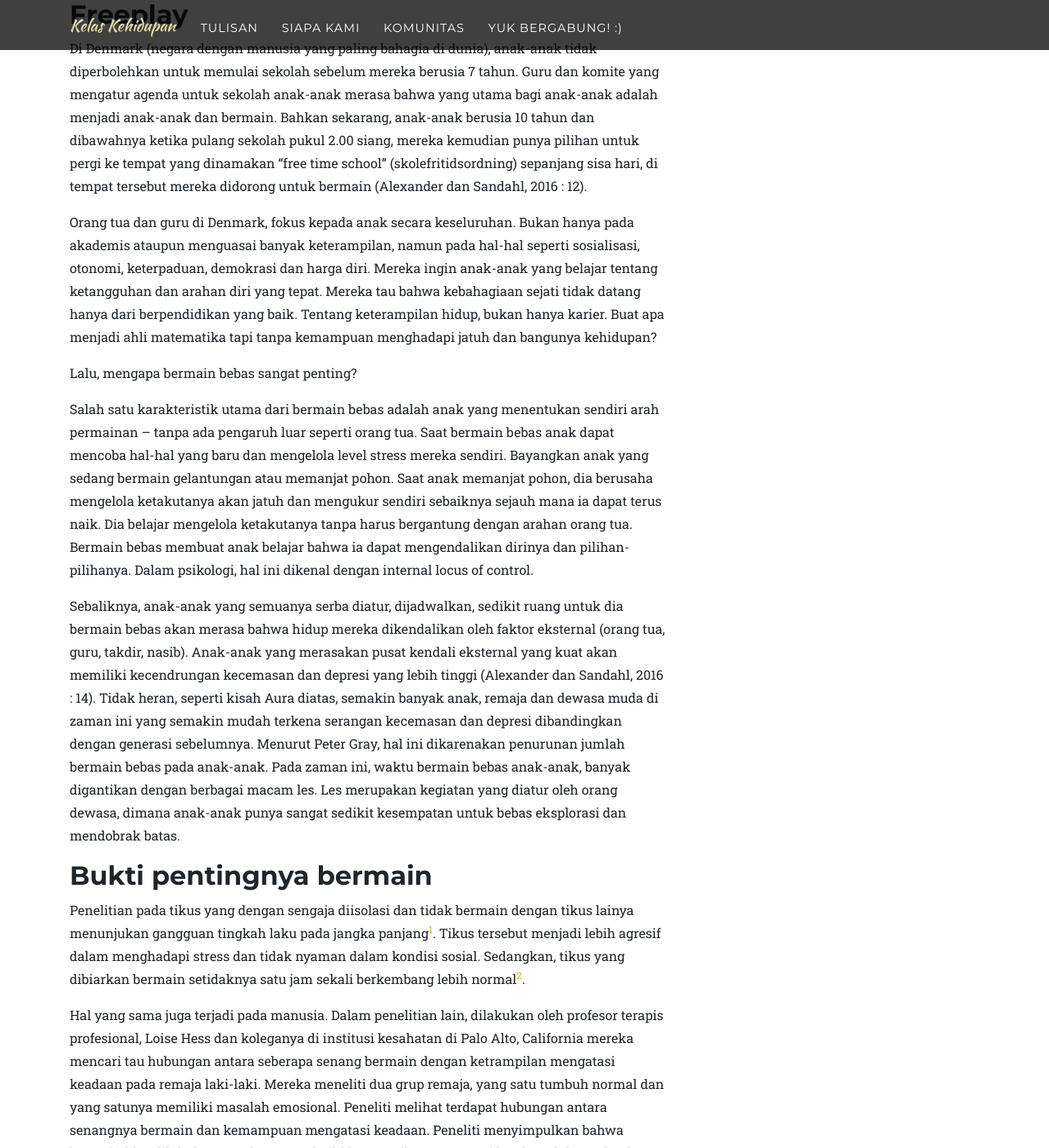
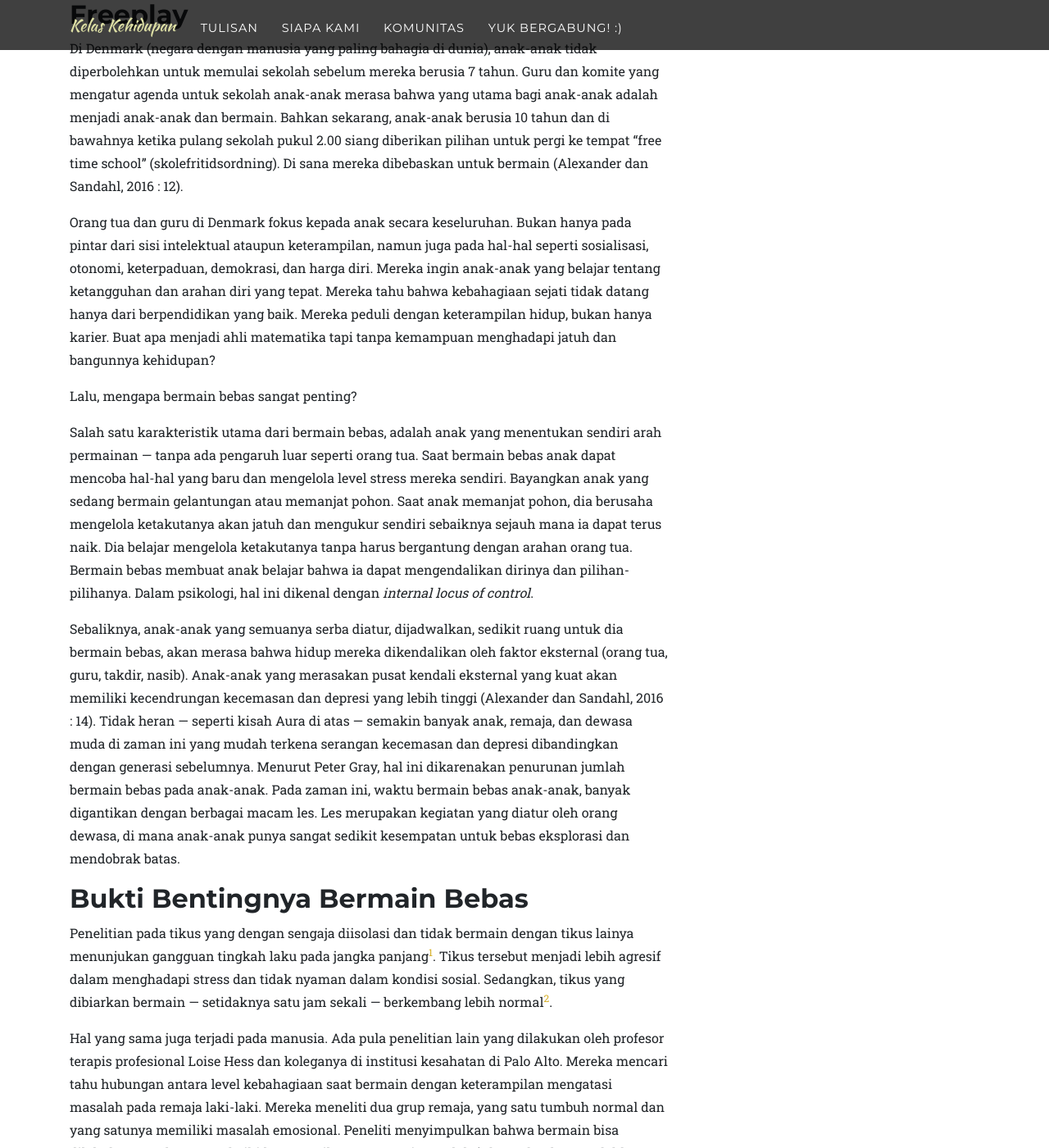
Before and after one commit to KelasKehidupan/kelaskehidupan.github.io, a Jekyll site: the page built from _posts/2020-05-31-bermain-bebas-menciptakan-anak-yang-bahagia-dan-tangguh.md, in a window 1280 px wide and 1400 px high, scrolled down 1058 px. Shown: the whole window at 82% size. Built offline with Jekyll 4.4.1, drawn with Linux system fonts in a browser that asks for light colours; some web fonts are replaced; some of the changed text lies outside the part shown.

Commit message:
Setelah diedit Rizky

```diff
--- a/_posts/2020-05-31-bermain-bebas-menciptakan-anak-yang-bahagia-dan-tangguh.md
+++ b/_posts/2020-05-31-bermain-bebas-menciptakan-anak-yang-bahagia-dan-tangguh.md
@@ -13,45 +13,46 @@ goal: >-
 ---
 Aura adalah seorang anak yang dibesarkan oleh orang tua yang sangat peduli dengan kesuksesanya. Sedari kecil, Aura sudah dimasukan berbagai macam les. Mulai dari les menyanyi, bermain biola, menari, calistung. Pada umur 3 tahun Aura sudah bisa membaca dan menulis. Orang tua Aura, ingin ia percaya diri, sering kali ia didorong untuk ikut lomba. Hingga bahkan ia mengikuti lomba menyanyi di TV dan terpilih menjadi finalist.
 
-Namun, Aura sebenarnya sangat stress karena itu semua. Saat dia di sekolah dasar, dia mengalami sakit perut yang tak kunjung sembuh. Banyak dokter telah ia kunjungi, namun tak terlihat ada yang aneh dalam tubuh Aura. Hingga, ia datang ke dokter ahli di RSCM. Dokter tersebut hanya mengetuk perutnya pelan dan mengatakan, "istirahat saja di hotel ya, istirahat penuh, liburan." Dokter tersebut mengatakan bahwa sakit perut Aura karena stress. Bahkan hingga hari ini, saat ia telah menginjak 27 tahun, setiap kali ia cemas dan takut, sakit perut itu melandanya. Menurut Aura, tekanan masa kecilnya membuat ia tidak bisa 'dimarahin' atau 'mendapat tekanan berat'. Jika dalam tekanan, sakitnya akan kambuh dan dia akan butuh waktu untuk menghilang dulu.
+Namun, Aura sebenarnya sangat stress karena itu semua. Saat dia di sekolah dasar, dia mengalami sakit perut yang tak kunjung sembuh. Banyak dokter telah ia kunjungi, namun tak terlihat ada yang aneh dalam tubuh Aura. Hingga ia datang ke dokter ahli di RSCM. Dokter tersebut hanya mengetuk perutnya pelan dan mengatakan, "istirahat saja di hotel ya, istirahat penuh, liburan." Dokter tersebut mengatakan bahwa sakit perut Aura karena stress. Bahkan hingga hari ini, saat ia telah menginjak 27 tahun, setiap kali ia cemas dan takut sakit perut itu melandanya. Menurut Aura, tekanan masa kecilnya membuat ia tidak bisa 'dimarahin' atau 'mendapat tekanan berat'. Jika dalam tekanan, sakitnya akan kambuh dan dia akan butuh waktu untuk menghilang dulu.
 
 Mendengar cerita Aura, mengingatkan saya akan salah satu buku parenting: The Danish way of Parenting (Rahasia orang Denmark membesarkan anak). Poin pertama dari buku tersebut menekankan pentingnya Free Play (Bermain bebas). Secara singkat, bermain bebas akan membuat anak anda menjadi tangguh dalam menghadapi stress di masa dewasanya. Mereka akan berkembang menjadi anak yang sukses dan bahagia. Sedangkan sebaliknya, seperti Aura, terbatasnya waktu bermain bebas pada anak akan meningkatkan kecemasan, depresi, dan gangguan pemusaran perhatian. Lalu, permainan seperti apa yang berguna bagi anak-anak? Bagaimana bermain bisa mempengaruhi perkembangan mental anak? Kita akan menjawab pertanyaan itu semua pada artikel ini.
 
 ## Freeplay
 
-Di Denmark (negara dengan manusia yang paling bahagia di dunia), anak-anak tidak diperbolehkan untuk memulai sekolah sebelum mereka berusia 7 tahun. Guru dan komite yang mengatur agenda untuk sekolah anak-anak merasa bahwa yang utama bagi anak-anak adalah menjadi anak-anak dan bermain. Bahkan sekarang, anak-anak berusia 10 tahun dan dibawahnya ketika pulang sekolah pukul 2.00 siang,  mereka kemudian punya pilihan untuk pergi ke tempat yang dinamakan "free time school" (skolefritidsordning) sepanjang sisa hari, di tempat tersebut mereka didorong untuk bermain (Alexander dan Sandahl, 2016 : 12).
+Di Denmark (negara dengan manusia yang paling bahagia di dunia), anak-anak tidak diperbolehkan untuk memulai sekolah sebelum mereka berusia 7 tahun. Guru dan komite yang mengatur agenda untuk sekolah anak-anak merasa bahwa yang utama bagi anak-anak adalah menjadi anak-anak dan bermain. Bahkan sekarang, anak-anak berusia 10 tahun dan di bawahnya ketika pulang sekolah pukul 2.00 siang diberikan pilihan untuk pergi ke tempat "free time school" (skolefritidsordning). Di sana mereka dibebaskan untuk bermain (Alexander dan Sandahl, 2016 : 12).
 
-Orang tua dan guru di Denmark, fokus kepada anak secara keseluruhan. Bukan hanya pada akademis ataupun menguasai banyak keterampilan, namun pada hal-hal seperti sosialisasi, otonomi, keterpaduan, demokrasi dan harga diri. Mereka ingin anak-anak yang belajar tentang ketangguhan dan arahan diri yang tepat. Mereka tau bahwa kebahagiaan sejati tidak datang hanya dari berpendidikan yang baik. Tentang keterampilan hidup, bukan hanya karier. Buat apa menjadi ahli matematika tapi tanpa kemampuan menghadapi jatuh dan bangunya kehidupan?
+Orang tua dan guru di Denmark fokus kepada anak secara keseluruhan. Bukan hanya pada pintar dari sisi intelektual ataupun keterampilan, namun juga pada hal-hal seperti sosialisasi, otonomi, keterpaduan, demokrasi, dan harga diri. Mereka ingin anak-anak yang belajar tentang ketangguhan dan arahan diri yang tepat. Mereka tahu bahwa kebahagiaan sejati tidak datang hanya dari berpendidikan yang baik. Mereka peduli dengan keterampilan hidup, bukan hanya karier. Buat apa menjadi ahli matematika tapi tanpa kemampuan menghadapi jatuh dan bangunnya kehidupan?
 
 Lalu, mengapa bermain bebas sangat penting?
 
-Salah satu karakteristik utama dari bermain bebas adalah anak yang menentukan sendiri arah permainan -- tanpa ada pengaruh luar seperti orang tua. Saat bermain bebas anak dapat mencoba hal-hal yang baru dan mengelola level stress mereka sendiri. Bayangkan anak yang sedang bermain gelantungan atau memanjat pohon. Saat anak memanjat pohon, dia berusaha mengelola ketakutanya akan jatuh dan mengukur sendiri sebaiknya sejauh mana ia dapat terus naik. Dia belajar mengelola ketakutanya tanpa harus bergantung dengan arahan orang tua. Bermain bebas membuat anak belajar bahwa ia dapat mengendalikan dirinya dan pilihan-pilihanya. Dalam psikologi, hal ini dikenal dengan internal locus of control.
+Salah satu karakteristik utama dari bermain bebas, adalah anak yang menentukan sendiri arah permainan &mdash; tanpa ada pengaruh luar seperti orang tua. Saat bermain bebas anak dapat mencoba hal-hal yang baru dan mengelola level stress mereka sendiri. Bayangkan anak yang sedang bermain gelantungan atau memanjat pohon. Saat anak memanjat pohon, dia berusaha mengelola ketakutanya akan jatuh dan mengukur sendiri sebaiknya sejauh mana ia dapat terus naik. Dia belajar mengelola ketakutanya tanpa harus bergantung dengan arahan orang tua. Bermain bebas membuat anak belajar bahwa ia dapat mengendalikan dirinya dan pilihan-pilihanya. Dalam psikologi, hal ini dikenal dengan _internal locus of control_.
 
-Sebaliknya, anak-anak yang semuanya serba diatur, dijadwalkan, sedikit ruang untuk dia bermain bebas akan merasa bahwa hidup mereka dikendalikan oleh faktor eksternal (orang tua, guru, takdir, nasib). Anak-anak yang merasakan pusat kendali eksternal yang kuat akan memiliki kecendrungan kecemasan dan depresi yang lebih tinggi (Alexander dan Sandahl, 2016 : 14). Tidak heran, seperti kisah Aura diatas, semakin banyak anak, remaja dan dewasa muda di zaman ini yang semakin mudah terkena serangan kecemasan dan depresi dibandingkan dengan generasi sebelumnya. Menurut Peter Gray, hal ini dikarenakan penurunan jumlah bermain bebas pada anak-anak. Pada zaman ini, waktu bermain bebas anak-anak, banyak digantikan dengan berbagai macam les. Les merupakan kegiatan yang diatur oleh orang dewasa, dimana anak-anak punya sangat sedikit kesempatan untuk bebas eksplorasi dan mendobrak batas.
+Sebaliknya, anak-anak yang semuanya serba diatur, dijadwalkan, sedikit ruang untuk dia bermain bebas, akan merasa bahwa hidup mereka dikendalikan oleh faktor eksternal (orang tua, guru, takdir, nasib). Anak-anak yang merasakan pusat kendali eksternal yang kuat akan memiliki kecendrungan kecemasan dan depresi yang lebih tinggi (Alexander dan Sandahl, 2016 : 14). Tidak heran &mdash; seperti kisah Aura di atas &mdash; semakin banyak anak, remaja, dan dewasa muda di zaman ini yang mudah terkena serangan kecemasan dan depresi dibandingkan dengan generasi sebelumnya. Menurut Peter Gray, hal ini dikarenakan penurunan jumlah bermain bebas pada anak-anak. Pada zaman ini, waktu bermain bebas anak-anak, banyak digantikan dengan berbagai macam les. Les merupakan kegiatan yang diatur oleh orang dewasa, di mana anak-anak punya sangat sedikit kesempatan untuk bebas eksplorasi dan mendobrak batas.
 
-## Bukti pentingnya bermain
+## Bukti Bentingnya Bermain Bebas
 
-Penelitian pada tikus yang dengan sengaja diisolasi dan tidak bermain dengan tikus lainya menunjukan gangguan tingkah laku pada jangka panjang[^tikus1]. Tikus tersebut menjadi lebih agresif dalam menghadapi stress dan tidak nyaman dalam kondisi sosial. Sedangkan, tikus yang dibiarkan bermain setidaknya satu jam sekali berkembang lebih normal[^tikus2].
+Penelitian pada tikus yang dengan sengaja diisolasi dan tidak bermain dengan tikus lainya menunjukan gangguan tingkah laku pada jangka panjang[^tikus1]. Tikus tersebut menjadi lebih agresif dalam menghadapi stress dan tidak nyaman dalam kondisi sosial. Sedangkan, tikus yang dibiarkan bermain &mdash; setidaknya satu jam sekali &mdash; berkembang lebih normal[^tikus2].
 
 [^tikus1]: Hol, Van Den Berg, Van Ree, and Spruijt 1999; Van den Berg, Hol, Van Ree, Spruijt, Everts, and Koolhaas 1999.
 [^tikus2]: LaFreniere, 2011.
 
-Hal yang sama juga terjadi pada manusia. Dalam penelitian lain, dilakukan oleh profesor terapis profesional, Loise Hess dan koleganya di institusi kesahatan di Palo Alto, California mereka mencari tau hubungan antara seberapa senang bermain dengan ketrampilan mengatasi keadaan pada remaja laki-laki. Mereka meneliti dua grup remaja, yang satu tumbuh normal dan yang satunya memiliki masalah emosional. Peneliti melihat terdapat hubungan antara senangnya bermain dan kemampuan mengatasi keadaan. Peneliti menyimpulkan bahwa bermain bisa dilakukan untuk memperbaiki ketrampilan mengatasi keadaan (Alexander dan Sandahl, 2016 : 14).
+Hal yang sama juga terjadi pada manusia. Ada pula penelitian lain yang dilakukan oleh profesor terapis profesional Loise Hess dan koleganya di institusi kesahatan di Palo Alto. Mereka mencari tahu hubungan antara level kebahagiaan saat bermain dengan keterampilan mengatasi masalah pada remaja laki-laki. Mereka meneliti dua grup remaja, yang satu tumbuh normal dan yang satunya memiliki masalah emosional. Peneliti menyimpulkan bahwa bermain bisa dilakukan untuk memperbaiki keterampilan mengatasi masalah (Alexander dan Sandahl, 2016 : 14).
 
-Penelitian serupa juga muncul, di pusat perkembangan prasekolah di Massachusetts, peneliti mengukur hubungan playfulness dan coping inventory. Hasil penelitian menunjukan bahwa semakin banyak mereka bermain-- mereka menjadi lebih baik dalam mempelajari ketrampilan sosial dan mengatasi keadaan(Alexander dan Sandahl, 2016 : 14).
+Penelitian serupa juga muncul, di pusat perkembangan prasekolah di Massachusetts, peneliti mengukur hubungan _playfulness_ dan _coping inventory_. Hasil penelitian menunjukan bahwa semakin banyak mereka bermain, mereka menjadi lebih baik dalam mempelajari ketrampilan sosial dan mengatasi keadaan (Alexander dan Sandahl, 2016 : 14).
 
-## Bagaimana efek bermain bebas ke perkembangan otak?
+## Bagaimana Efek Bermain Bebas ke Perkembangan Otak?
 
-Bermain membuat prefrontal cortex menjadi lebih besar dan lebih cepat. "Pengalaman dari bermain bebas merubah hubungan dari neurons di bagian depan otak," ucap Sergio Pellis, peneliti dari University of Lethbridge di Alberta, Canada. "dan tanpa pengalaman bermain bebas tersebut, neuron-neuron tersebut tidak akan berubah." (Sarah Punkoney, 2012)[^otak1]. Hal ini sangat penting karena prefrontal cortex merupakan bagian yang berperan penting dalam perencanaan perilaku kognitif yang kompleks, ekspresi kepribadian, pengambilan keputusan dan perilaku sosial yang benar[^otak2].
+Bermain membuat _prefrontal cortex_ menjadi lebih besar dan bekerja lebih cepat. "Pengalaman dari bermain bebas merubah hubungan dari neurons di bagian depan otak," ucap Sergio Pellis, peneliti dari University of Lethbridge di Alberta, Canada. "dan tanpa pengalaman bermain bebas tersebut, neuron-neuron tersebut tidak akan berubah." (Sarah Punkoney, 2012)[^otak1]. Hal ini sangat penting karena prefrontal cortex merupakan bagian yang berperan penting dalam perencanaan perilaku kognitif yang kompleks, ekspresi kepribadian, pengambilan keputusan, dan perilaku sosial yang benar[^otak2].
+
 [^otak1]: https://stayathomeeducator.com/play-impacts-early-brain-development/
 [^otak2]: www.thescienceofpsychotherapy.com/prefrontal-cortex/
 
-yang perlu diperhatikan untuk memaksimalkan perkembangan otak adalah perkembangan ini hanya muncul dari bermain bebas. Bermain bebas tidak bisa digantikan dengan guided-play (bermain dengan arahan orang dewasa). Seperti yang dikatakan oleh Pelis :
+Perlu dicatat, perkembangan otak sepesat ini hanya muncul dari bermain bebas. Bermain bebas tidak bisa digantikan dengan _guided-play_ (bermain dengan arahan orang dewasa). Seperti yang dikatakan oleh Pelis :
 
-"Tidak ada pelatih, Tidak ada wasit, tidak ada aturan baku. Baik itu bermain berantem-beranteman, atau dua anak-anak memutuskan untuk membangun menara pasir, anak sendiri yang harus menegosiasikan, wah, apa yang akan kita lakukan di permainan ini,ya? apa aturan yang kita mau buat dan kita ikuti?"
+> Tidak ada pelatih, tidak ada wasit, tidak ada aturan baku. Baik itu saat pura-pura berkelahi, atau saat membangun menara pasir, mereka sendiri yang harus menegosiasikan. 'Wah, apa yang akan kita lakukan di permainan ini ya? apa aturan yang kita mau buat dan kita ikuti?'
 
-Dengan terlibat dalam bermain bebas, otak akan membuat sirkuit baru di prefrontal cortex untuk membantu menavigasikan interaksi sosial yang kompleks ini.
+Dengan terlibat dalam bermain bebas, otak akan membuat sirkuit baru di _prefrontal cortex_ untuk membantu menavigasikan interaksi-interaksi sosial yang kompleks.
 
-Bermain bebas bisa dilakukan dalam bentuk apa saja. Seperti namanya, inti dari bermain bebas adalah tidak ada struktur yang ditentukan sebelumnya. Tidak ada arahan dari orang dewasa. Anak bisa memilih sendiri apakah ingin berimajenasi dengan membangun blok atau mobil-mobilan, atau bermain bola dibelakang rumah dengan teman-teman.
+Bermain bebas bisa dilakukan dalam bentuk apa saja. Seperti namanya, inti dari bermain bebas adalah tidak ada struktur yang ditentukan sebelumnya. Tidak ada arahan dari orang dewasa. Anak bisa memilih sendiri apakah ingin berimajinasi dengan membangun balok atau mobil-mobilan, atau bermain bola di belakang rumah dengan teman-teman.
 
-Tentu, sebagai orang tua, wajar muncul ketakutan apabila anak kita bermain tanpa pengawasan. Namun, jika kita masih bisa mengusahakan lingkungan yang aman bagi anak kita bermain ataupun adanya orang dewasa -- yang bijaksana untuk tidak terlalu terlibat dalam permainan -- di sekitar tempat bermain. Maka, membiarkan anak kita bermain bebas adalah keputusan terbaik yang bisa anda lakukan untuk membuat anak menjadi sosok yang tangguh dan bahagia di masa depan.
+Tentu sebagai orang tua, wajar muncul ketakutan apabila anak kita bermain tanpa pengawasan. Namun, jika kita masih bisa mengusahakan lingkungan yang aman bagi anak &mdash; sehingga orang dewasa bisa merasa cukup untuk mengawasi dari jauh. Maka, membiarkan anak kita bermain bebas adalah salah satu keputusan terbaik yang bisa kita lakukan, untuk membuat anak kita menjadi sosok yang tangguh dan bahagia di masa depan.
```
